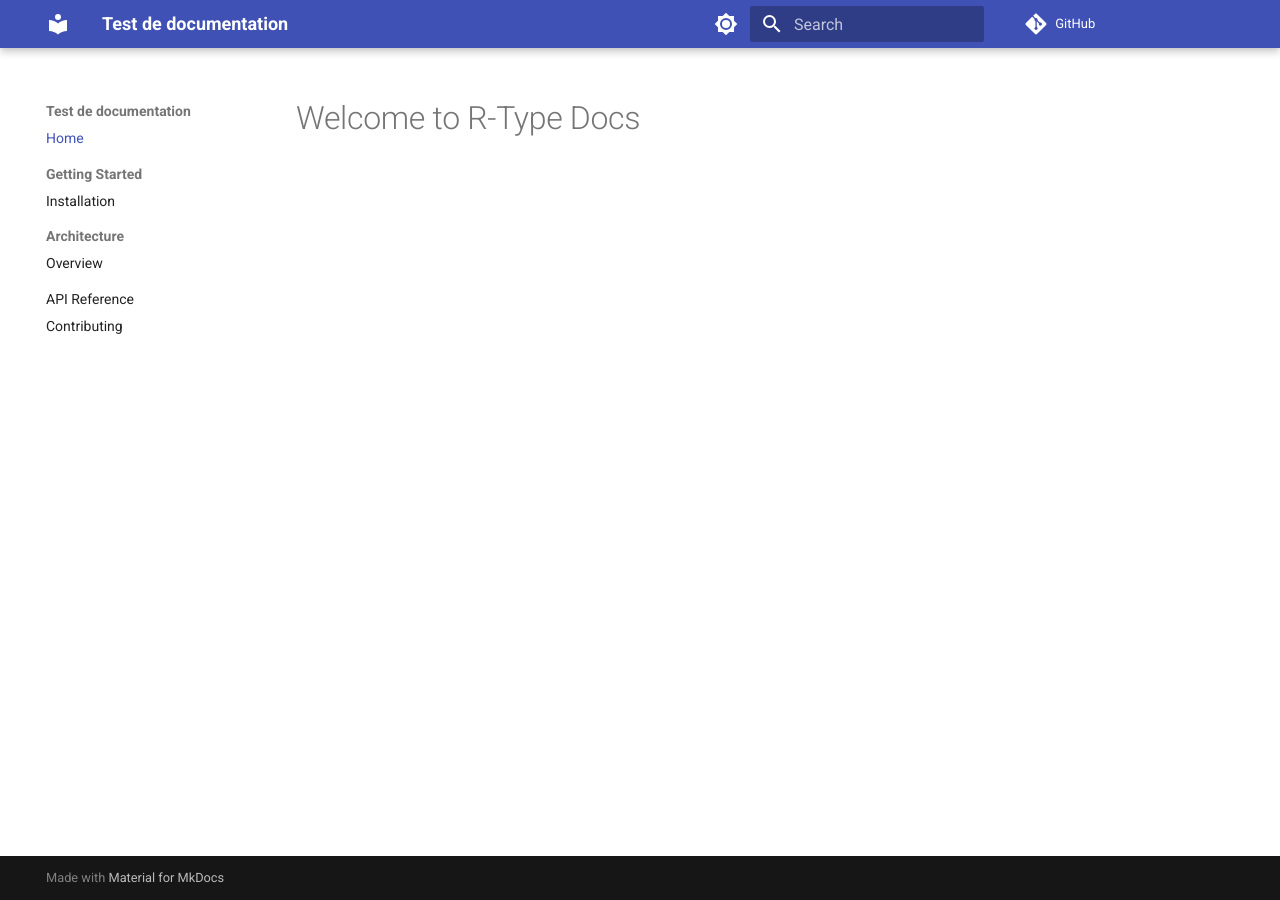
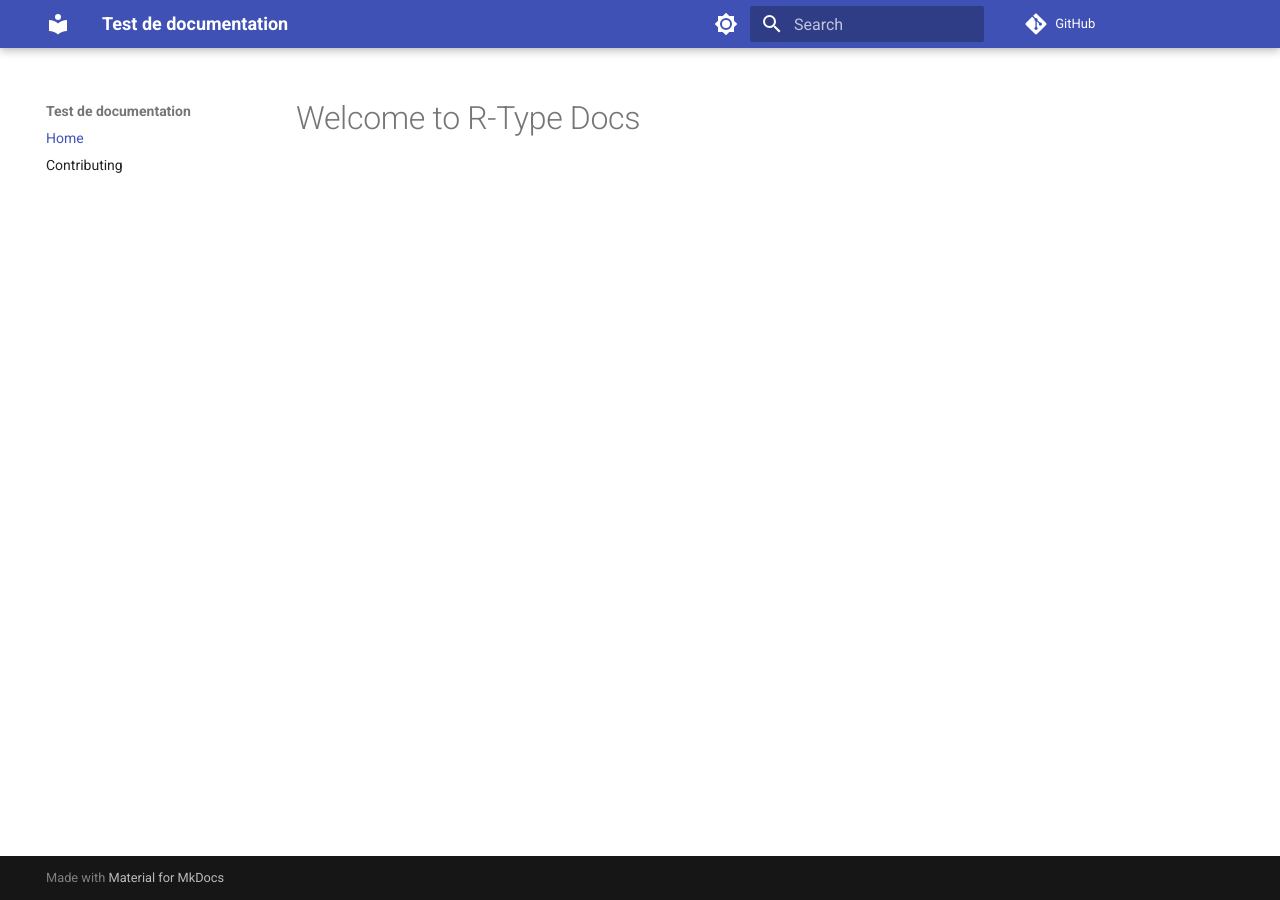
Before and after one commit to eliestroun14/R-Type, an MkDocs documentation site: the page built from docs/index.md, in a window 1280 px wide. Built offline with MkDocs 1.6.1 and Material for MkDocs 9.7.7, drawn with Linux system fonts in a browser that asks for light colours; comment, search, counter and statistics services are not loaded.

Commit message:
fix(docs): fix path error

```diff
--- a/mkdocs.yml
+++ b/mkdocs.yml
@@ -86,9 +86,4 @@ markdown_extensions:
 # Navigation
 nav:
   - Home: index.md
-  - Getting Started:
-    - Installation: getting-started/installation.md
-  - Architecture:
-    - Overview: architecture/overview.md
-  - API Reference: api-reference.md
   - Contributing: contributing.md
```
